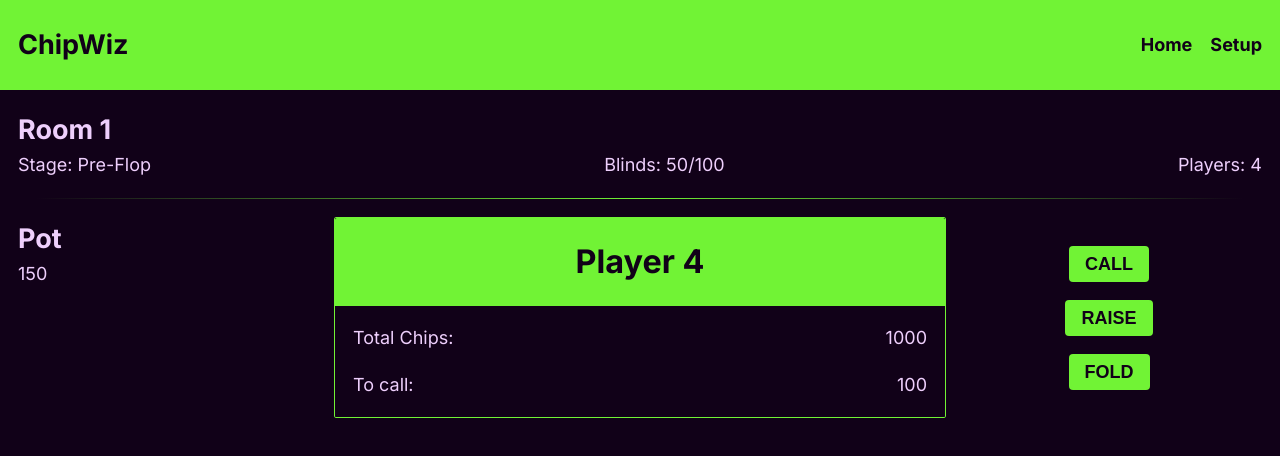
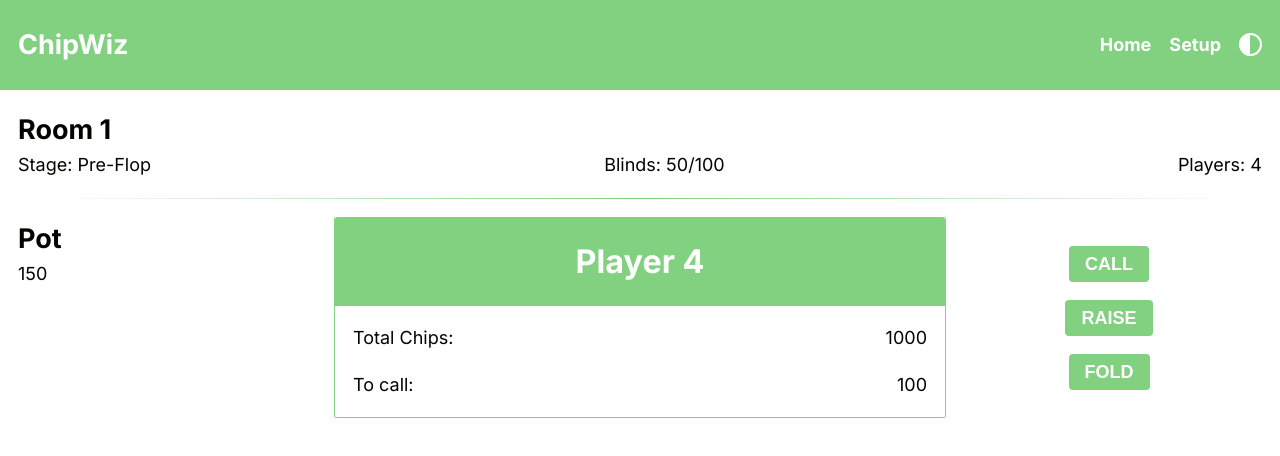
Before and after one commit to francescoiacono/chipwiz, a Next.js app: page /game/1 in a window 1280 px wide. Shown: the top 456 px of the page. Built offline with nearby package versions, Linux system fonts and the light colour scheme.

Commit message:
Added theme switch

```diff
--- a/src/app/layout.tsx
+++ b/src/app/layout.tsx
@@ -1,6 +1,7 @@
 import Navbar from '@/components/ui/navbar/navbar';
 import './styles/globals.css';
 import { Inter } from 'next/font/google';
+import { ThemeProvider } from '@/components/providers/themeProvider/themeProvider';
 
 const inter = Inter({ subsets: ['latin'] });
 
@@ -16,10 +17,12 @@ export default function RootLayout({
 }) {
   return (
     <html lang='en'>
-      <body className={inter.className}>
-        <Navbar />
-        {children}
-      </body>
+      <ThemeProvider>
+        <body className={inter.className}>
+          <Navbar />
+          {children}
+        </body>
+      </ThemeProvider>
     </html>
   );
 }
--- a/src/app/styles/globals.css
+++ b/src/app/styles/globals.css
@@ -1,15 +1,23 @@
 :root {
+  --primary-color: #81d180;
+  --secondary-color: #fcf0e3;
+  --tertiary-color: #6912bf;
+  --main-font-color: #050300;
+  --background-color: #ffffff;
+  --navbar-height: 3rem;
+  --actions-height: 3rem;
+  --setup-wrapper-width: 30rem;
+  --primary-color-r: 113;
+  --primary-color-g: 243;
+  --primary-color-b: 53;
+}
+
+[data-theme='dark'] {
   --primary-color: #71f335;
   --secondary-color: #41b70b;
   --tertiary-color: #228b22;
   --main-font-color: #eecffc;
-  --navbar-height: 3rem;
-  --actions-height: 3rem;
-  --setup-wrapper-width: 30rem;
   --background-color: #110118;
-  --primary-color-r: 113;
-  --primary-color-g: 243;
-  --primary-color-b: 53;
 }
 
 html,
--- /dev/null
+++ b/src/components/providers/themeProvider/themeProvider.tsx
@@ -0,0 +1,44 @@
+'use client';
+
+import { createContext, useEffect, useState } from 'react';
+
+interface ThemeContextType {
+  theme: string;
+  toggleTheme: () => void;
+}
+
+export const ThemeContext = createContext<ThemeContextType>({
+  theme: 'light',
+  toggleTheme: () => {},
+});
+
+interface ThemeProviderProps {
+  children: React.ReactNode;
+}
+
+export const ThemeProvider = ({ children }: ThemeProviderProps) => {
+  const [theme, setTheme] = useState('light');
+
+  useEffect(() => {
+    const localTheme = window.localStorage.getItem('theme');
+    if (localTheme) {
+      setTheme(localTheme);
+    }
+  }, []);
+
+  const toggleTheme = () => {
+    if (theme === 'light') {
+      window.localStorage.setItem('theme', 'dark');
+      setTheme('dark');
+    } else {
+      window.localStorage.setItem('theme', 'light');
+      setTheme('light');
+    }
+  };
+
+  return (
+    <ThemeContext.Provider value={{ theme, toggleTheme }}>
+      {children}
+    </ThemeContext.Provider>
+  );
+};
--- a/src/components/ui/navbar/navbar.tsx
+++ b/src/components/ui/navbar/navbar.tsx
@@ -1,3 +1,4 @@
+import ThemeSwitch from '../themeSwitch/themeSwitch';
 import styles from './navbar.module.css';
 import Link from 'next/link';
 
@@ -11,6 +12,7 @@ const Navbar = () => {
         <li>
           <Link href='/'>Home</Link>
           <Link href='/setup'>Setup</Link>
+          <ThemeSwitch />
         </li>
       </ul>
     </nav>
--- /dev/null
+++ b/src/components/ui/themeSwitch/themeSwitch.module.css
@@ -0,0 +1,24 @@
+.themeIconLight,
+.themeIconDark {
+  width: 23px;
+  height: 23px;
+  border-radius: 50%;
+  cursor: pointer;
+  border: 2px solid var(--background-color);
+}
+
+.themeIconLight {
+  background: linear-gradient(
+    90deg,
+    var(--background-color) 50%,
+    var(--primary-color) 50%
+  );
+}
+
+.themeIconDark {
+  background: linear-gradient(
+    90deg,
+    var(--primary-color) 50%,
+    var(--background-color) 50%
+  );
+}
--- /dev/null
+++ b/src/components/ui/themeSwitch/themeSwitch.tsx
@@ -0,0 +1,24 @@
+'use client';
+import { useContext, useEffect } from 'react';
+import { ThemeContext } from '@/components/providers/themeProvider/themeProvider';
+import styles from './themeSwitch.module.css';
+
+const ThemeSwitch = () => {
+  const { toggleTheme, theme } = useContext(ThemeContext);
+
+  useEffect(() => {
+    document.body.dataset.theme = theme;
+  }, [theme]);
+
+  return (
+    <div onClick={toggleTheme}>
+      {theme === 'light' ? (
+        <div className={styles.themeIconLight}></div>
+      ) : (
+        <div className={styles.themeIconDark}></div>
+      )}
+    </div>
+  );
+};
+
+export default ThemeSwitch;
```
